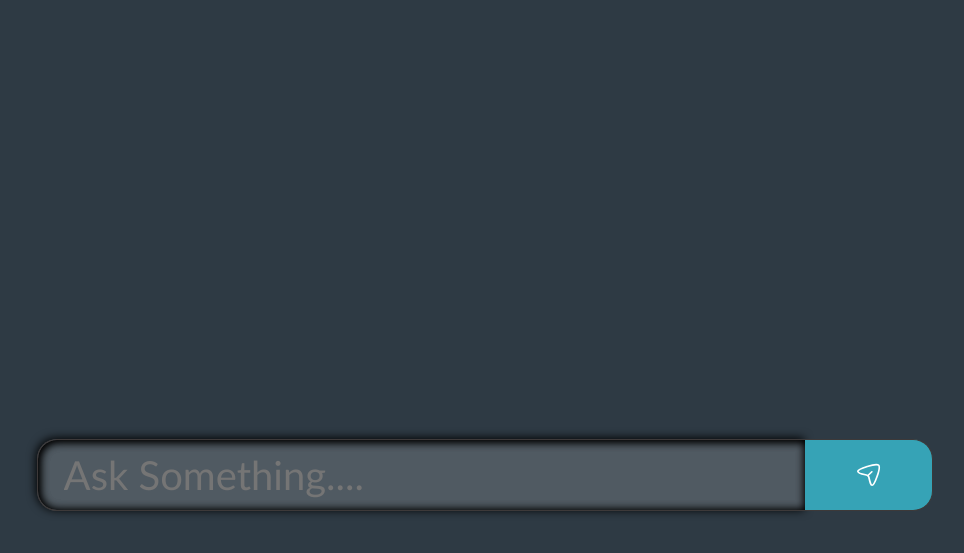
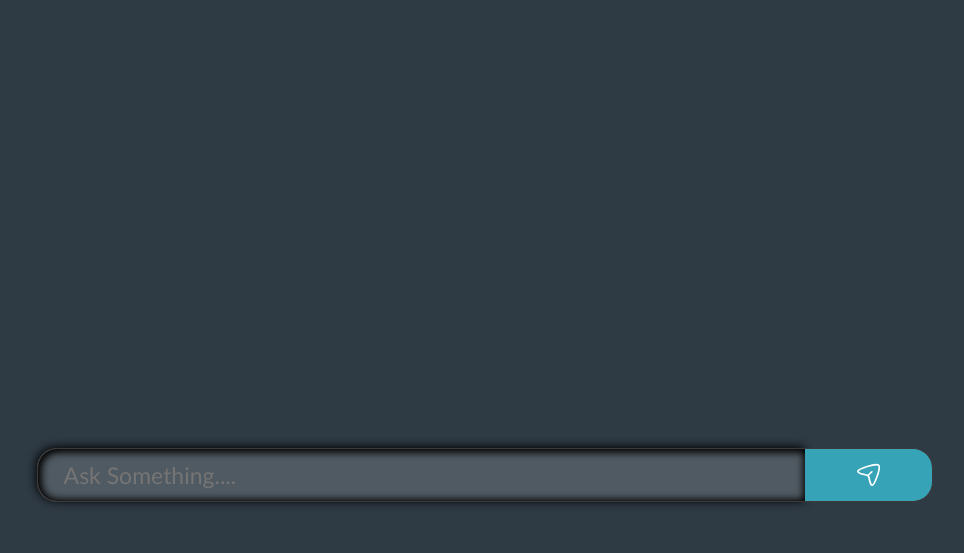
Before and after one commit to student-kumarSanjeev/SD-AiChat, a plain HTML site: page index.html in a window 1280 px wide. Shown: the part 235-788 px from the top of the page, without its empty margins (155-1119 px from the left). Drawn offline with Linux system fonts and the light colour scheme.

Commit message:
Update style.css

```diff
--- a/style.css
+++ b/style.css
@@ -53,7 +53,7 @@ body {
 
 #prompt {
   width: 60%;
-  height: 60%;
+  height: 40%;
   padding: 2%;
   outline: none;
   border: 1px solid rgb(61, 57, 57);
@@ -62,13 +62,13 @@ body {
   box-shadow: inset 1px 1px 10px black, inset 1px 1px 10px black,
     -1px -1px 10px black;
   background-color: rgba(135, 144, 146, 0.377);
-  font-size: 40px;
+  font-size: 23px;
   color: white;
 }
 
 #btn {
   width: 10%;
-  height: 60%;
+  height: 40%;
   padding: 2%;
   background-color: rgb(54, 163, 182);
   border: none;
```
